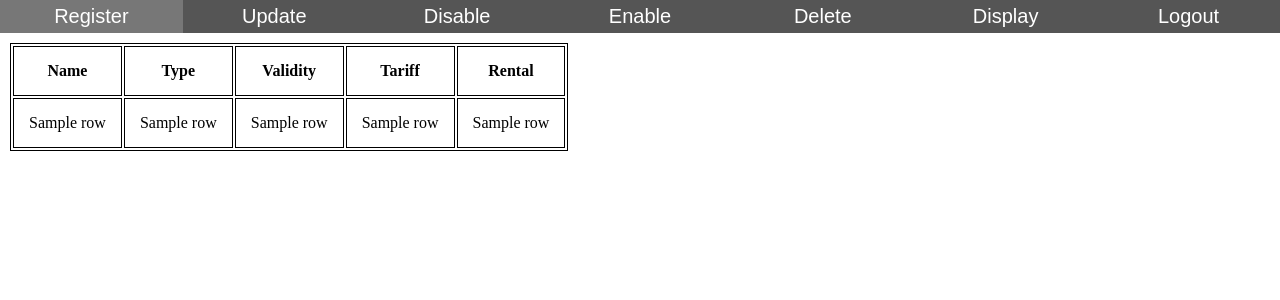
After one commit to nihith98/TCS_Demo_Project, a Flask app: template templates/loginSuccess_page.html in a window 1280 px wide. The commit adds this page. Shown: the top 300 px of the page. Run offline with Flask 2, Linux system fonts and the light colour scheme; the template is opened without the code that fills it: most values are stand-ins (such as "Sample title", 1, 10 or a date in 2020); parts of the project's set-up code (start-up, migrations or seed data) failed here and were passed over.

Commit message:
Add files via upload

```diff
--- a/app.py
+++ b/app.py
@@ -1,18 +1,85 @@
-from flask import Flask,render_template
+from flask import Flask,render_template,request
 from flask_sqlalchemy import SQLAlchemy
-
-app = Flask(__name__,template_folder="templates")
+from admin_login import admin_login
+import sql_write
+app = Flask(__name__)
 app.config['SQLALCHEMY_TRACK_MODIFICATIONS']=False
-app.config['SQLALCHEMY_DATABASE_URI']="mysql+pymysql://root:Nihith@98@127.0.0.1:3306/Tariff_Module"
+app.config['SQLALCHEMY_DATABASE_URI']="mysql://root:Google@98@localhost:3306/Tariff_Module"
 db = SQLAlchemy(app)
-results=db.session.execute("select * from plans")
+results=db.session.execute("select * from plandetails")
 resdb=[]
-
 for row in results:
     resdb.append(row)
-
+##### HomePage #########
 @app.route('/', methods=['GET','POST'])
 def frontpage():
     return render_template("Customer.html",resdb=resdb)
 
-app.run()
+####### Login Validation #######
+@app.route('/admin_login', methods=['POST'])
+def login_validation():
+    msg = ""
+    username = request.form['usrnm']
+    password = request.form['passwd']
+    result = admin_login(username, password)
+    if result == 1:
+        record = sql_write.display_plan()
+        return render_template('loginSuccess_page.html', result=record)
+    msg = "Incorrect password or username"
+    return render_template('Customer.html', msg=msg)
+
+####### Register Plan #######
+@app.route('/admin_login/register', methods=['POST'])
+def register_plan():
+    add_name = request.form['name']
+    add_tariff = request.form['tariff']
+    add_validity = request.form['valid']
+    add_rental = request.form['rental']
+    add_type = request.form['type']
+    sql_write.add_plan(add_name,add_tariff,add_validity,add_rental,add_type)
+    msg = 'Plan added Successfully'
+    record = sql_write.display_plan()
+    return render_template('loginSuccess_page.html', msg=msg, result=record)
+
+######## Update Plan ########
+@app.route('/admin_login/update', methods=['POST'])
+def update_plan():
+    up_id = request.form['id']
+    up_name = request.form['name']
+    up_tariff = request.form['tariff']
+    up_validity = request.form['valid']
+    up_rental = request.form['rental']
+    up_type = request.form['type']
+    sql_write.update_plan(up_id,up_name,up_tariff,up_validity,up_rental,up_type)
+    msg = 'Plan updated Successfully'
+    record = sql_write.display_plan()
+    return render_template('loginSuccess_page.html', msg=msg, result=record)
+
+######## Disable Plan ##########
+@app.route('/admin_login/disable', methods=['POST'])
+def disable_plan():
+    up_id = request.form['id']
+    sql_write.disable_plan(up_id)
+    msg = 'Plan disabled Successfully'
+    record = sql_write.display_plan()
+    return render_template('loginSuccess_page.html', msg=msg, result=record)
+
+######## Enable Plan ########
+@app.route('/admin_login/enable', methods=['POST'])
+def enable_plan():
+    up_id = request.form['id']
+    sql_write.enable_plan(up_id)
+    msg = 'Plan enabled Successfully'
+    record = sql_write.display_plan()
+    return render_template('loginSuccess_page.html', msg=msg, result=record)
+
+####### Delete Plan #########
+@app.route('/admin_login/delete', methods=['POST'])
+def delete_plan():
+    up_id = request.form['id']
+    sql_write.delete_plan(up_id)
+    msg = 'Plan deleted Successfully'
+    record = sql_write.display_plan()
+    return render_template('loginSuccess_page.html', msg=msg, result=record)
+
+app.run(debug=True)
--- /dev/null
+++ b/templates/loginSuccess_page.html
@@ -0,0 +1,136 @@
+<!DOCTYPE html>
+<html lang="en">
+    <head>
+        <title>Admin</title>
+        <style>
+            body{
+                margin: 0px;
+            }
+            .admin-func{
+            display: none;
+            padding-top: 10px;
+            padding-left: 10px;
+            }
+            #display{
+                display: block;
+            }
+            #msg{
+                margin-top: 5px;
+                margin-left: 5px;
+            }
+            .button{
+                width: 14.285%;
+                padding-right: 0px;
+                padding-left: 0px;
+                background-color: #555;
+                color: white;
+                border: 0px;
+                float: left;
+                font-size: 20px;
+                padding-top: 5px;
+                padding-bottom: 5px;
+                margin-bottom: 10px;
+            }
+            .button:hover{
+                background-color: #777;
+            }
+            #table,th, td{
+                border: 1px solid black;
+            }
+            th, td {
+                padding: 15px;
+            }
+        </style>
+        <script>
+            function myfunction(eml,id){
+                var i;
+                alllinks = document.getElementsByClassName("admin-func")
+                tabbuttons = document.getElementsByClassName("button")
+                for (i=0;i<alllinks.length;i++)
+                {
+                    alllinks[i].style.display = 'none'
+                    tabbuttons[i].style.backgroundColor = '#555'
+                }
+                var passid = '#'+id
+                document.querySelector(passid).style.display = 'inline-block'
+                eml.style.backgroundColor = 'orange'
+            }
+            function display(){
+
+            }
+        </script>
+    </head>
+    <body>
+        <div class="button-item">
+            <input class="button" type="button" value="Register" onclick="myfunction(this, 'register')">
+            <input class="button" type="button" value="Update" onclick="myfunction(this, 'update')">
+            <input class="button" type="button" value="Disable" onclick="myfunction(this, 'disable')">
+            <input class="button" type="button" value="Enable" onclick="myfunction(this, 'enable')">
+            <input class="button" type="button" value="Delete" onclick="myfunction(this, 'delete')">
+            <input class="button" type="button" value="Display" onclick="myfunction(this,'display')">
+            <a href="{{ url_for('frontpage') }}"><input class="button" id="logout" type="button" value="Logout"></a>
+        </div>
+        <div id="register" class="admin-func">
+            <form action="/admin_login/register" method="POST">
+                <p>Name: <input type="text" name="name" required></p>
+                <p>Tariff: <input type="number" name="tariff" required></p>
+                <p>Validity: <input type="number" name="valid" required></p>
+                <p>Rental: <input type="text" name="rental" required></p>
+                <p>Type: <input type="text" name="type" required></p>
+                <input type="submit" value="Register">
+            </form>
+        </div>
+        <div id="update" class="admin-func">
+            <form action="admin_login/update" method="POST">
+                <p>Plan ID: <input type="text" name="id" required></p>
+                <p>Name: <input type="text" name="name" required></p>
+                <p>Tariff: <input type="number" name="tariff" required></p>
+                <p>Validity: <input type="number" name="valid" required></p>
+                <p>Rental: <input type="text" name="rental" required></p>
+                <p>Type: <input type="text" name="type" required></p>
+                <input type="submit" value="Update">
+            </form>
+        </div>
+        <div id="disable" class="admin-func">
+            <form action="admin_login/disable" method="POST">
+                <p>Plan ID: <input type="text" name="id" required></p>
+                <input type="submit" value="Disable">
+            </form>
+        </div>
+        <div id="enable" class="admin-func">
+            <form action="admin_login/enable" method="POST">
+                <p>Plan ID: <input type="text" name="id" required></p>
+                <input type="submit" value="Enable">
+            </form>
+        </div>
+        <div id="delete" class="admin-func">
+            <form action="admin_login/delete" method="POST">
+                <p>Plan ID: <input type="text" name="id" required></p>
+                <input type="submit" value="Delete">
+            </form>
+        </div>
+        <div id="display" class="admin-func">
+            <table id="table">
+            <tr>
+                <th>Name</th>
+                <th>Type</th>
+                <th>Validity</th>
+                <th>Tariff</th>
+                <th>Rental</th>
+            </tr>
+            {% for row in result %}
+            <tr>
+                <td>{{row[1]}}</td>
+                <td>{{row[2]}}</td>
+                <td>{{row[4]}}</td>
+                <td>{{row[3]}}</td>
+                <td>{{row[5]}}</td>
+            </tr>
+            {% endfor %}
+            </table>
+        </div id="msg">
+        {% if msg %}
+            <p>{{msg}}</p>
+        {% endif %}
+    </body>
+</html>
```
Also changed, not shown: templates/Customer.html (+21 -4 lines).
